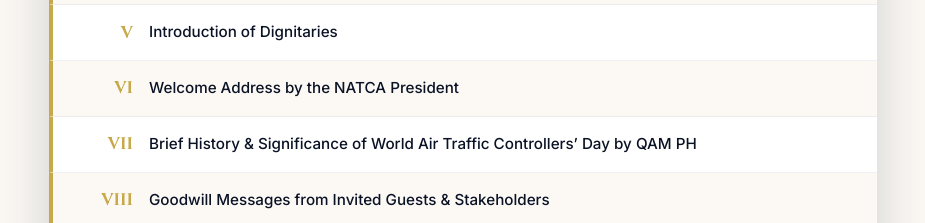
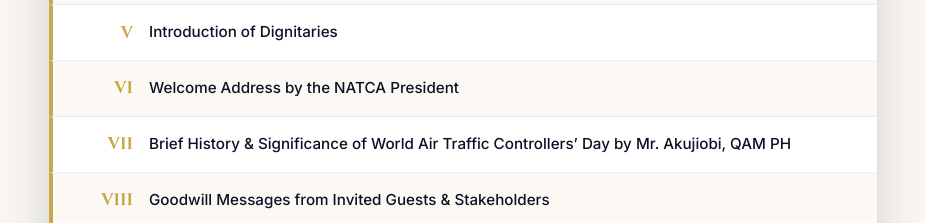
Before and after one commit to viplinetech/viplinetech-website, a website: page public/natca-ph-programme.html in a window 1280 px wide. Shown: the part 1100-1323 px from the top of the page, without its empty margins (177-1102 px from the left). Drawn offline with nearby package versions, Linux system fonts and the light colour scheme.

Commit message:
Attribute the History & Significance address to Mr. Akujiobi, QAM PH

```diff
--- a/public/natca-ph-programme.html
+++ b/public/natca-ph-programme.html
@@ -474,7 +474,7 @@
       <div class="prog-row"><div class="prog-num">IV</div><div class="prog-title">Nigerian National Anthem</div></div>
       <div class="prog-row"><div class="prog-num">V</div><div class="prog-title">Introduction of Dignitaries</div></div>
       <div class="prog-row"><div class="prog-num">VI</div><div class="prog-title">Welcome Address by the NATCA President</div></div>
-      <div class="prog-row"><div class="prog-num">VII</div><div class="prog-title">Brief History &amp; Significance of World Air Traffic Controllers&rsquo; Day by QAM PH</div></div>
+      <div class="prog-row"><div class="prog-num">VII</div><div class="prog-title">Brief History &amp; Significance of World Air Traffic Controllers&rsquo; Day by Mr. Akujiobi, QAM PH</div></div>
       <div class="prog-row"><div class="prog-num">VIII</div><div class="prog-title">Goodwill Messages from Invited Guests &amp; Stakeholders</div></div>
     </section>
 
```
